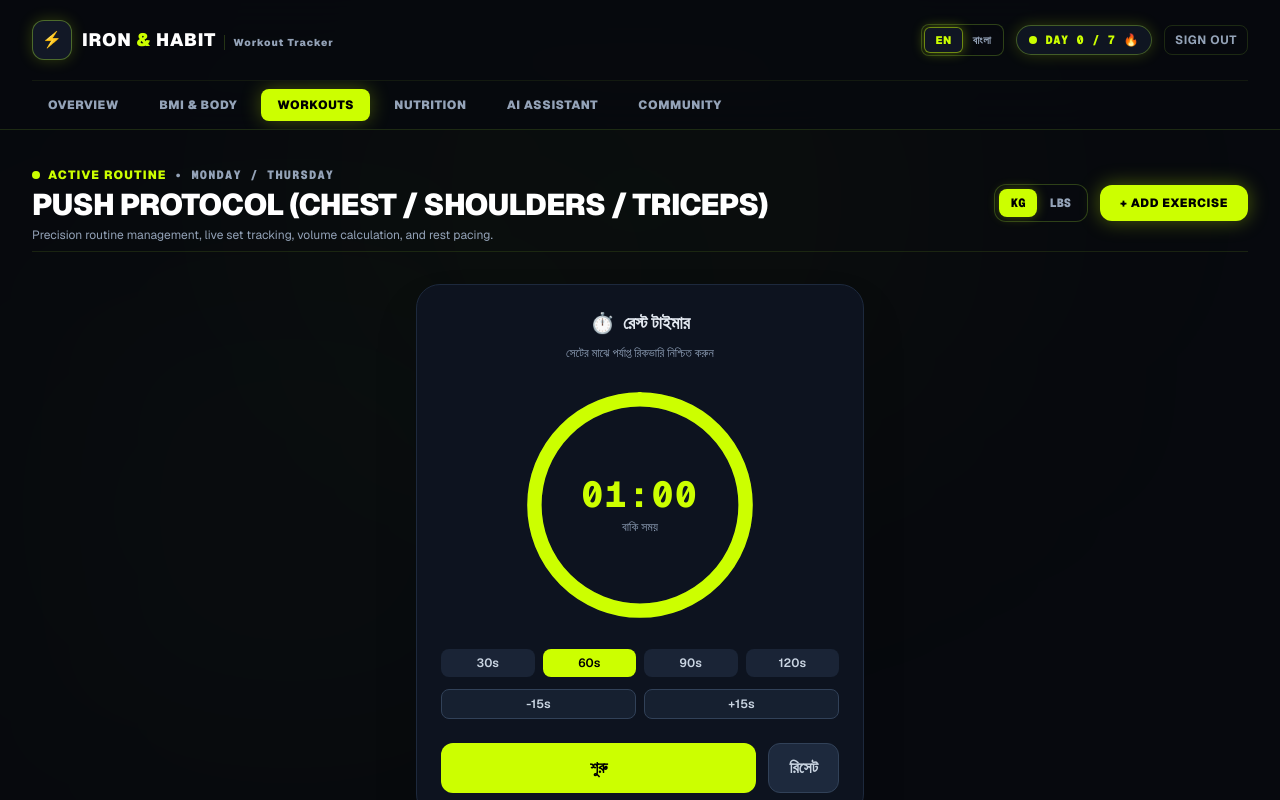
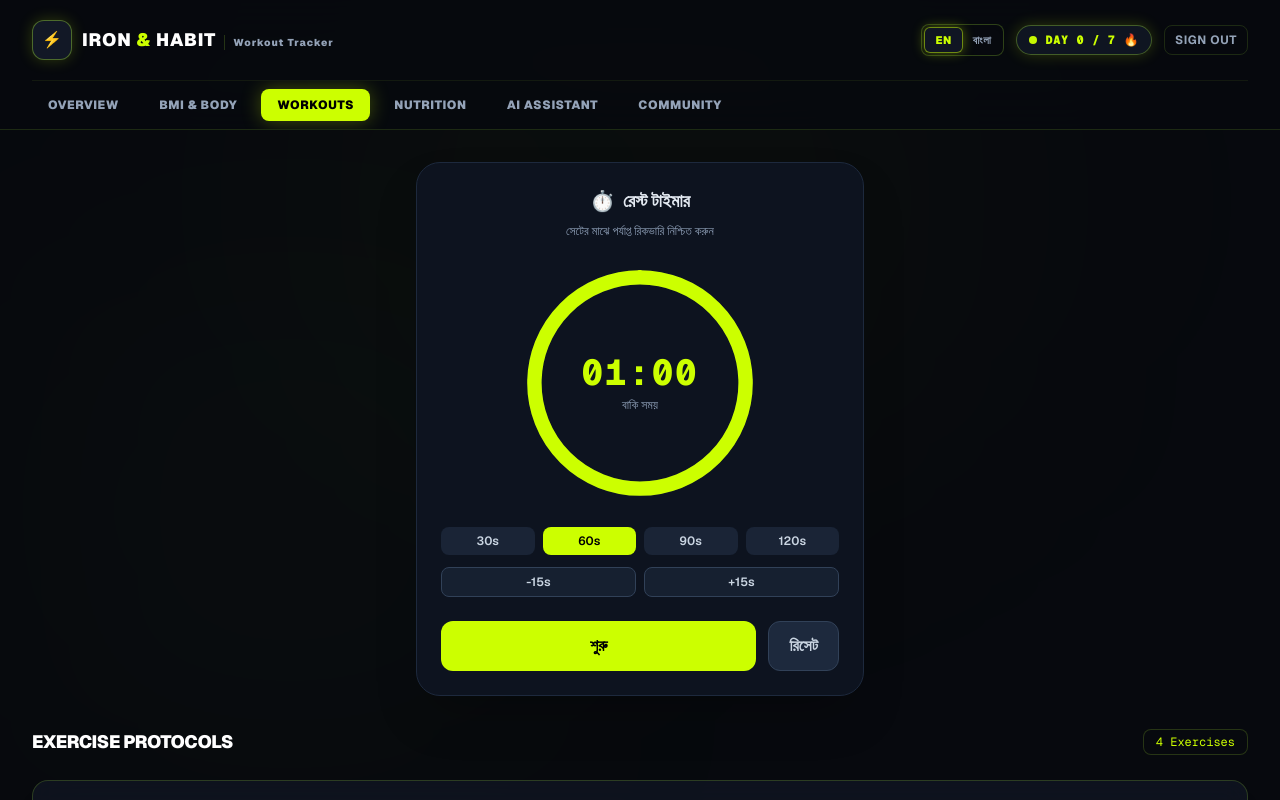
Before and after one commit to 013siam11932412-dev/ironandhabit, a Next.js app: page /dashboard/workouts in a window 1280 px wide. Shown: the top 800 px of the page. Built offline with nearby package versions, Linux system fonts and the light colour scheme; no server answers.

Commit message:
feat(workout): remove protocol header and action controls safely

```diff
--- a/src/app/dashboard/workouts/page.tsx
+++ b/src/app/dashboard/workouts/page.tsx
@@ -458,62 +458,6 @@ export default function WorkoutPlannerPage() {
           </div>
         )}
 
-        {/* 1. Top Section: Title & Routine Day Selector */}
-        <section className="flex flex-col lg:flex-row lg:items-center justify-between gap-6 pb-2 border-b border-[rgba(163,230,53,0.12)]">
-          <div>
-            <div className="inline-flex items-center gap-2 text-xs font-black uppercase tracking-widest text-[#ccff00] mb-1">
-              <span className="w-2 h-2 rounded-full bg-[#ccff00] animate-pulse" />
-              <span>{dict.activeRoutine}</span>
-              <span className="text-[#94a3b8] font-mono">
-                • {language === "bn" ? currentRoutine.dayNameBn : currentRoutine.dayNameEn}
-              </span>
-            </div>
-            <h1 className="text-2xl sm:text-3xl font-black uppercase text-white tracking-tight">
-              {language === "bn" ? currentRoutine.nameBn : currentRoutine.nameEn}
-            </h1>
-            <p className="text-xs text-[#94a3b8] mt-1 max-w-2xl">
-              {dict.workoutPlannerSubtitle}
-            </p>
-          </div>
-
-          {/* Routine Switcher Tabs */}
-          <div className="flex flex-col sm:flex-row items-stretch sm:items-center gap-3">
-            {/* Unit Switcher: KG vs LBS */}
-            <div className="inline-flex items-center p-1 rounded-xl bg-[#07090e] border border-[rgba(163,230,53,0.25)]">
-              <button
-                type="button"
-                onClick={() => setWeightUnit("kg")}
-                className={`px-3 py-1.5 rounded-lg text-xs font-mono font-black uppercase transition-all ${
-                  weightUnit === "kg"
-                    ? "bg-[#ccff00] text-black shadow-[0_0_12px_rgba(204,255,0,0.3)]"
-                    : "text-[#94a3b8] hover:text-white"
-                }`}
-              >
-                {dict.unitKg}
-              </button>
-              <button
-                type="button"
-                onClick={() => setWeightUnit("lbs")}
-                className={`px-3 py-1.5 rounded-lg text-xs font-mono font-black uppercase transition-all ${
-                  weightUnit === "lbs"
-                    ? "bg-[#ccff00] text-black shadow-[0_0_12px_rgba(204,255,0,0.3)]"
-                    : "text-[#94a3b8] hover:text-white"
-                }`}
-              >
-                {dict.unitLbs}
-              </button>
-            </div>
-
-            {/* Add Exercise Modal Trigger */}
-            <button
-              type="button"
-              onClick={() => setIsCustomModalOpen(true)}
-              className="px-5 py-2.5 rounded-xl bg-[#ccff00] hover:bg-[#d8ff33] text-black font-black text-xs uppercase tracking-wider shadow-[0_0_20px_rgba(204,255,0,0.35)] active:scale-95 transition-all whitespace-nowrap"
-            >
-              {dict.addExerciseBtn}
-            </button>
-          </div>
-        </section>
 
 
         {/* 3. Built-In Rest Timer */}
```
